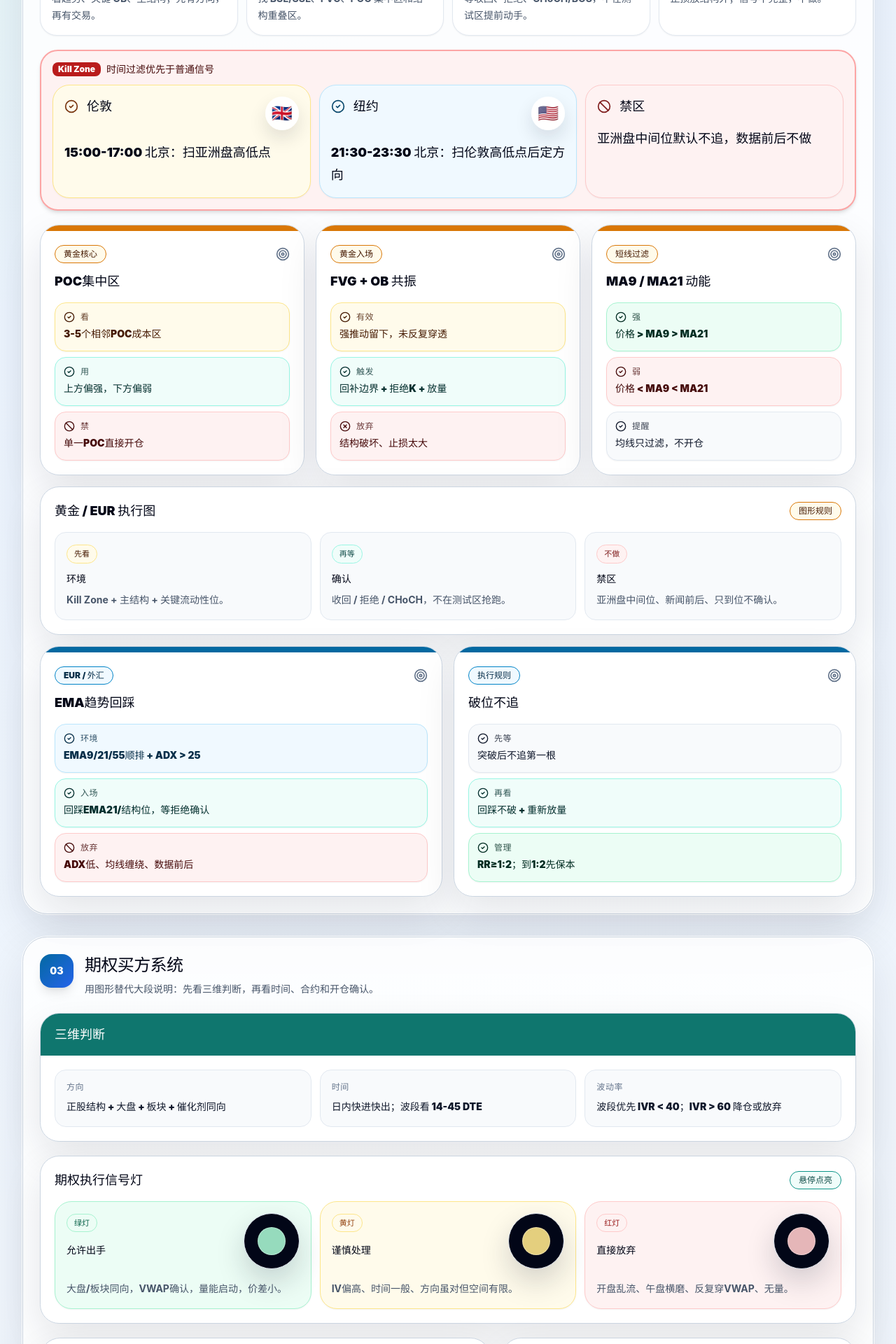
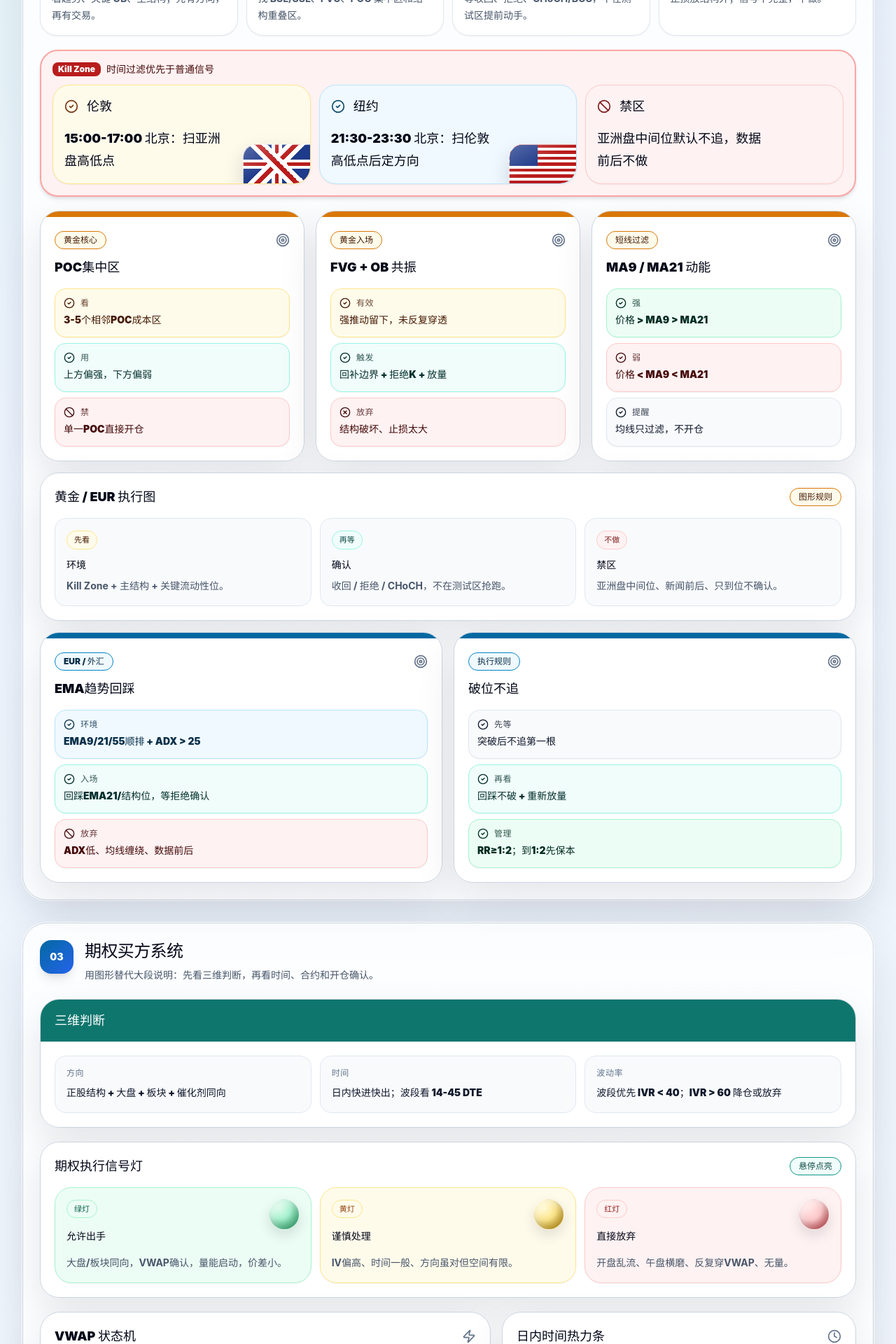
Before and after one commit to TPCapital/ModelTrade-, a React (Vite) app: page / in a window 1280 px wide. Shown: the part 1200-3120 px from the top of the page at 70% size. Built offline with nearby package versions, Linux system fonts and the light colour scheme.

Commit message:
Add files via upload

```diff
--- a/src/App.jsx
+++ b/src/App.jsx
@@ -389,47 +389,54 @@ function DecisionSignalBoard({ title, items, tone = "teal" }) {
   );
 }
 
-function FlagBubble({ emoji }) {
+function FlagCorner({ type = "uk" }) {
+  const isUS = type === "us";
+  const bg = isUS
+    ? "linear-gradient(180deg,#b91c1c 0 7.7%,#fff 7.7% 15.4%,#b91c1c 15.4% 23.1%,#fff 23.1% 30.8%,#b91c1c 30.8% 38.5%,#fff 38.5% 46.2%,#b91c1c 46.2% 53.9%,#fff 53.9% 61.6%,#b91c1c 61.6% 69.3%,#fff 69.3% 77%,#b91c1c 77% 84.7%,#fff 84.7% 92.4%,#b91c1c 92.4% 100%)"
+    : "linear-gradient(45deg,transparent 42%,#fff 42% 48%,#b91c1c 48% 54%,#fff 54% 60%,transparent 60%),linear-gradient(-45deg,transparent 42%,#fff 42% 48%,#b91c1c 48% 54%,#fff 54% 60%,transparent 60%),linear-gradient(90deg,transparent 42%,#fff 42% 47%,#b91c1c 47% 53%,#fff 53% 58%,transparent 58%),linear-gradient(0deg,transparent 38%,#fff 38% 45%,#b91c1c 45% 55%,#fff 55% 62%,transparent 62%),#1e3a8a";
   return (
     <motion.div
-      whileHover={{ scale: 1.08, rotate: -4 }}
-      className="inline-flex h-12 w-12 items-center justify-center rounded-full border border-white/90 bg-white/95 text-2xl shadow-[0_12px_26px_rgba(15,23,42,0.12)]"
-      aria-label="flag"
+      aria-label={isUS ? "US flag" : "UK flag"}
+      whileHover={{ scale: 1.08, rotate: -2 }}
+      className="pointer-events-none absolute bottom-0 right-0 h-14 w-24 overflow-hidden rounded-tl-[1.2rem] rounded-br-[1.45rem] border-l border-t border-white/70 shadow-[0_12px_28px_rgba(15,23,42,0.16)]"
+      style={{ background: bg }}
     >
-      <span>{emoji}</span>
+      {isUS && <div className="absolute left-0 top-0 h-[54%] w-[42%] bg-blue-900" />}
+      <div className="absolute inset-0 bg-gradient-to-br from-white/25 via-transparent to-black/18" />
     </motion.div>
   );
 }
 
-function SignalLamp({ active = "green", size = "lg" }) {
+function SignalLamp({ active = "green" }) {
   const [hovered, setHovered] = useState(false);
-  const sizeMap = {
-    sm: { wrap: "h-14 w-14", bulb: "h-7 w-7" },
-    lg: { wrap: "h-20 w-20", bulb: "h-10 w-10" },
-  };
-  const chosen = sizeMap[size] || sizeMap.lg;
-  const lampClass = () => {
-    const isOn = hovered;
-    const map = {
-      red: isOn ? "bg-red-500 shadow-[0_0_26px_rgba(239,68,68,0.9)]" : "bg-red-200/90",
-      yellow: isOn ? "bg-amber-400 shadow-[0_0_26px_rgba(245,158,11,0.88)]" : "bg-amber-200/90",
-      green: isOn ? "bg-emerald-500 shadow-[0_0_26px_rgba(16,185,129,0.9)]" : "bg-emerald-200/90",
-    };
-    return map[active];
-  };
+  const color = {
+    green: {
+      off: "radial-gradient(circle at 35% 30%,#d8f8e5 0,#a7f3d0 38%,#57c58a 72%,#18925d 100%)",
+      on: "radial-gradient(circle at 35% 28%,#ffffff 0,#b8ffe0 20%,#34d399 52%,#059669 100%)",
+      glow: "0 0 0 7px rgba(16,185,129,0.12),0 0 28px rgba(16,185,129,0.62),inset -5px -7px 12px rgba(4,120,87,0.35),inset 5px 6px 10px rgba(255,255,255,0.55)",
+    },
+    yellow: {
+      off: "radial-gradient(circle at 35% 30%,#fff8cf 0,#fde68a 42%,#d6a822 78%,#a46b00 100%)",
+      on: "radial-gradient(circle at 35% 28%,#ffffff 0,#fff4b8 20%,#facc15 55%,#d97706 100%)",
+      glow: "0 0 0 7px rgba(245,158,11,0.12),0 0 28px rgba(245,158,11,0.62),inset -5px -7px 12px rgba(146,64,14,0.35),inset 5px 6px 10px rgba(255,255,255,0.58)",
+    },
+    red: {
+      off: "radial-gradient(circle at 35% 30%,#ffe1e1 0,#fecaca 42%,#db6b6b 76%,#991b1b 100%)",
+      on: "radial-gradient(circle at 35% 28%,#ffffff 0,#ffc4c4 20%,#ef4444 55%,#b91c1c 100%)",
+      glow: "0 0 0 7px rgba(239,68,68,0.12),0 0 28px rgba(239,68,68,0.62),inset -5px -7px 12px rgba(127,29,29,0.36),inset 5px 6px 10px rgba(255,255,255,0.55)",
+    },
+  }[active];
   return (
     <motion.div
-      whileHover={{ scale: 1.06 }}
       onMouseEnter={() => setHovered(true)}
       onMouseLeave={() => setHovered(false)}
-      className={cn("flex items-center justify-center rounded-full border border-slate-200 bg-slate-950 shadow-[0_18px_42px_rgba(15,23,42,0.18)]", chosen.wrap)}
-    >
-      <motion.div
-        className={cn("rounded-full border border-white/30 transition-all duration-300", chosen.bulb, lampClass())}
-        animate={{ scale: hovered ? [1, 1.12, 1] : 1 }}
-        transition={{ duration: 0.55 }}
-      />
-    </motion.div>
+      whileHover={{ scale: 1.12 }}
+      className="h-11 w-11 shrink-0 rounded-full border border-white/70"
+      style={{
+        background: hovered ? color.on : color.off,
+        boxShadow: hovered ? color.glow : "inset -5px -7px 12px rgba(15,23,42,0.18),inset 5px 6px 10px rgba(255,255,255,0.52),0 8px 18px rgba(15,23,42,0.12)",
+      }}
+    />
   );
 }
 
@@ -522,15 +529,16 @@ function KillZoneBoard() {
         {items.map((item) => {
           const Icon = item.icon;
           return (
-            <motion.div key={item.title} whileHover={{ y: -5, scale: 1.01 }} className={cn('group rounded-[1.5rem] border p-4 shadow-sm transition-all duration-300 hover:shadow-[0_24px_60px_rgba(15,23,42,0.12)]', item.cls)}>
+            <motion.div key={item.title} whileHover={{ y: -5, scale: 1.01 }} className={cn('group relative overflow-hidden rounded-[1.5rem] border p-4 pr-28 shadow-sm transition-all duration-300 hover:shadow-[0_24px_60px_rgba(15,23,42,0.12)]', item.cls)}>
               <div className="flex items-start justify-between gap-3">
                 <div className="flex items-center gap-3">
                   <Icon className={cn('h-5 w-5 shrink-0', item.iconCls)} />
                   <div className="text-lg font-black text-slate-950">{item.title}</div>
                 </div>
-                {item.emoji ? <FlagBubble emoji={item.emoji} /> : null}
+
               </div>
               <div className="mt-4 text-lg font-black leading-8 text-slate-950">{item.text}</div>
+              {item.emoji ? <FlagCorner type={item.title === '纽约' ? 'us' : 'uk'} /> : null}
             </motion.div>
           );
         })}
```
Also changed, not shown: 3 other files (tests, documents, lock files or other folders).
